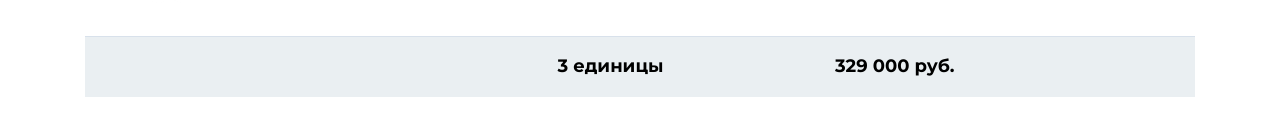
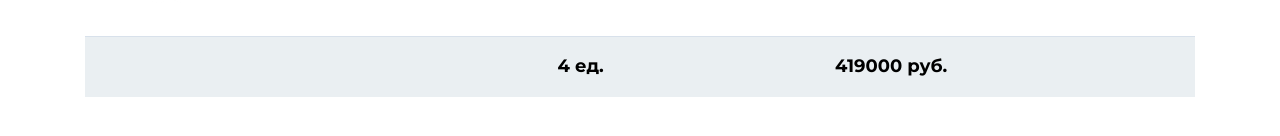
Before and after one commit to artyomevsyukov/cart-js, a React (Create React App) app: page / in a window 1280 px wide. Shown: the part 592-728 px from the top of the page. Built offline with nearby package versions, Linux system fonts and the light colour scheme.

Commit message:
added total cart count and price

```diff
--- a/src/components/Cart/index.jsx
+++ b/src/components/Cart/index.jsx
@@ -1,4 +1,4 @@
-import { useState } from "react";
+import { useEffect, useState } from "react";
 import CartFooter from "../CartFooter";
 import CartHeader from "../CartHeader";
 import Product from "../Product";
@@ -6,18 +6,30 @@ import data from "./../../data";
 
 const Cart = () => {
   const [cart, setCart] = useState(data);
+  const [total, setTotal] = useState({
+    price: cart.reduce((prev, curr) => {
+      return prev + curr.priceTotal;
+    }, 0),
+    count: cart.reduce((prev, curr) => {
+      return prev + curr.count;
+    }, 0),
+  });
+
+  useEffect(() => {
+    setTotal({
+      price: cart.reduce((prev, curr) => {
+        return prev + curr.priceTotal;
+      }, 0),
+      count: cart.reduce((prev, curr) => {
+        return prev + curr.count;
+      }, 0),
+    });
+  }, [cart]);
 
   const deleteProduct = (id) => {
     // console.log("Delete!!", id);
     setCart((cart) => cart.filter((product) => id !== product.id));
   };
-  // const deleteProduct = (id) => {
-  //   console.log("Delete!!", id);
-  //   setCart((cart) => {
-  //     return cart.filter((product) => { return id !== product.id;
-  //     });
-  //   });
-  // };
 
   const increase = (id) => {
     console.log("Increase", id);
@@ -53,7 +65,6 @@ const Cart = () => {
       });
     });
   };
-
   const changeValue = (id, value) => {
     setCart((cart) => {
       return cart.map((product) => {
@@ -88,7 +99,7 @@ const Cart = () => {
 
       {products}
 
-      <CartFooter />
+      <CartFooter total={total} />
     </section>
   );
 };
--- a/src/components/CartFooter/index.jsx
+++ b/src/components/CartFooter/index.jsx
@@ -1,10 +1,11 @@
 import "./style.scss";
 
-const CartFooter = () => {
+const CartFooter = ({ total }) => {
+  const { count, price } = total;
   return (
     <footer className="cart-footer">
-      <div className="cart-footer__count">3 единицы</div>
-      <div className="cart-footer__price">329 000 руб.</div>
+      <div className="cart-footer__count">{count} ед.</div>
+      <div className="cart-footer__price">{price} руб.</div>
     </footer>
   );
 };
--- a/src/components/Product/index.jsx
+++ b/src/components/Product/index.jsx
@@ -10,7 +10,6 @@ const Product = ({
   decrease,
 }) => {
   const { img, title, priceTotal, count, id } = product;
-  // console.log(product);
   return (
     <section className="product">
       <div className="product__img">
```
